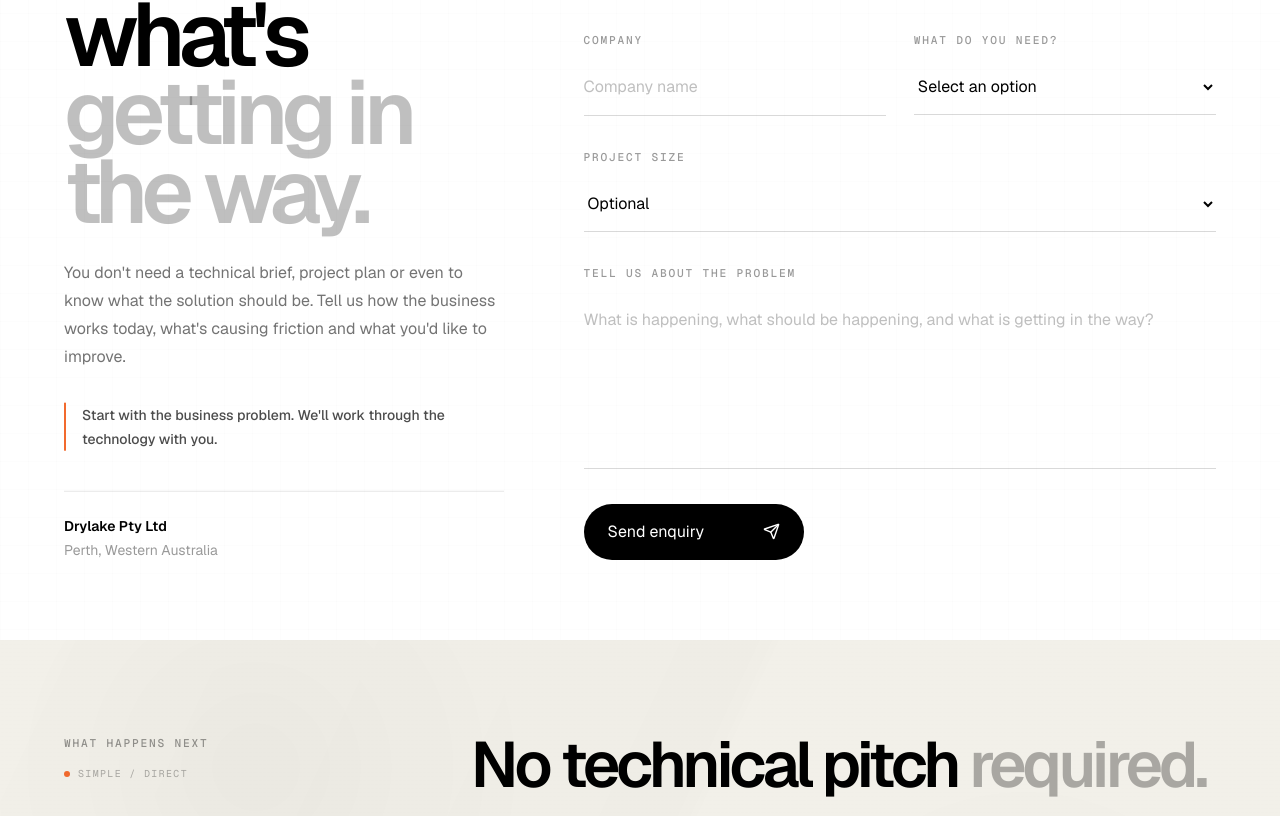
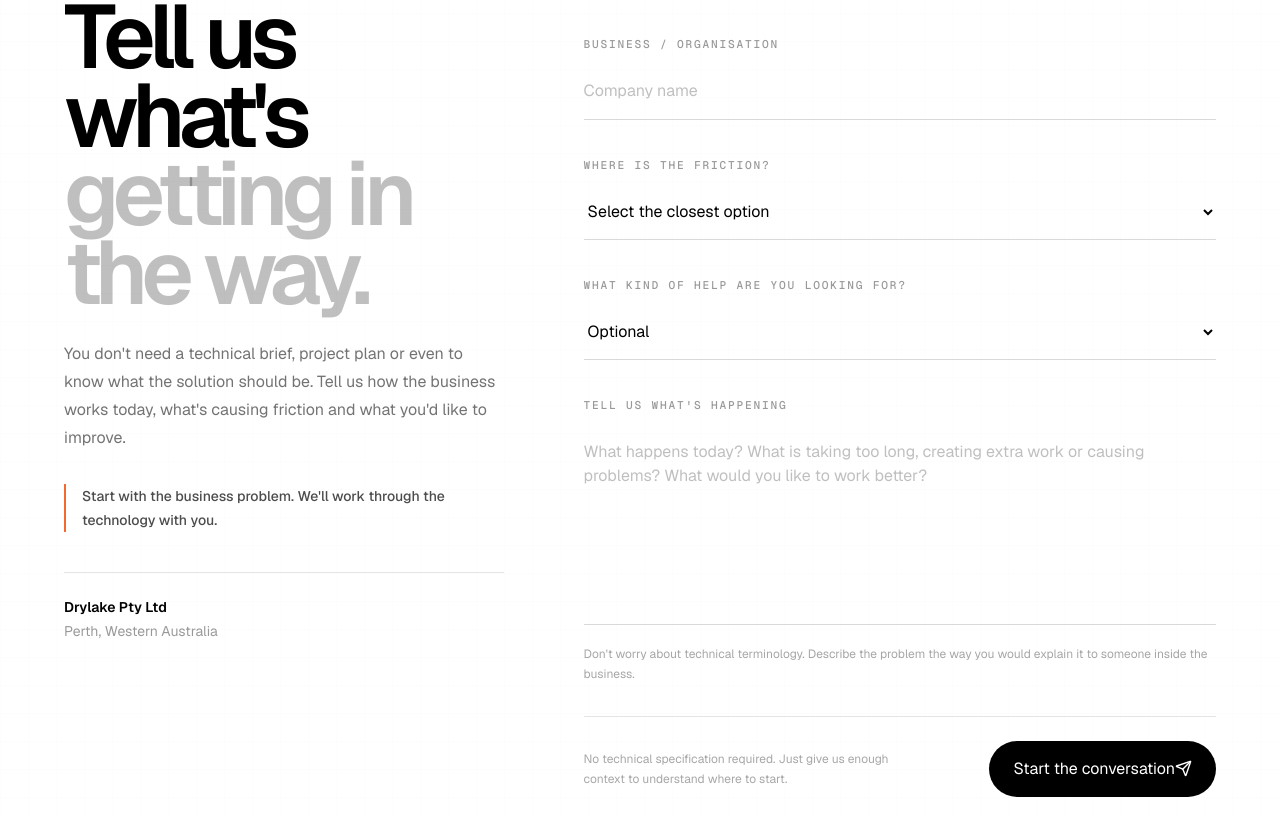
Before and after one commit to wilsonmugwe/drylake-website, a Next.js app: page /contact in a window 1280 px wide. Shown: the part 379-1195 px from the top of the page. Built offline with nearby package versions, Linux system fonts and the light colour scheme; no server answers.

Commit message:
Update ProjectForm.tsx

```diff
--- a/components/forms/ProjectForm.tsx
+++ b/components/forms/ProjectForm.tsx
@@ -1,7 +1,11 @@
 "use client";
 
 import Script from "next/script";
-import { Check, LoaderCircle, Send } from "lucide-react";
+import {
+  Check,
+  LoaderCircle,
+  Send,
+} from "lucide-react";
 import { FormEvent, useState } from "react";
 
 type Status = "idle" | "sending" | "success" | "error";
@@ -13,7 +17,9 @@ export default function ProjectForm() {
   const turnstileSiteKey =
     process.env.NEXT_PUBLIC_TURNSTILE_SITE_KEY;
 
-  async function handleSubmit(event: FormEvent<HTMLFormElement>) {
+  async function handleSubmit(
+    event: FormEvent<HTMLFormElement>
+  ) {
     event.preventDefault();
 
     setStatus("sending");
@@ -28,15 +34,26 @@ export default function ProjectForm() {
 
     if (!turnstileToken) {
       setStatus("error");
-      setError("Please complete the security verification.");
+      setError(
+        "Please complete the security verification."
+      );
       return;
     }
 
+    /*
+     * Keep the existing API property names so the current
+     * /api/contact route continues to work without changes.
+     *
+     * projectType now represents the area of the problem.
+     * budget now represents the likely engagement type.
+     */
     const payload = {
       name: String(formData.get("name") || ""),
       email: String(formData.get("email") || ""),
       company: String(formData.get("company") || ""),
-      projectType: String(formData.get("projectType") || ""),
+      projectType: String(
+        formData.get("projectType") || ""
+      ),
       budget: String(formData.get("budget") || ""),
       message: String(formData.get("message") || ""),
       turnstileToken,
@@ -72,25 +89,35 @@ export default function ProjectForm() {
     }
   }
 
+  /* =====================================================
+     SUCCESS STATE
+     ===================================================== */
+
   if (status === "success") {
     return (
-      <div className="flex min-h-[420px] flex-col justify-center rounded-[2rem] border border-black/10 bg-[#f4f2ec] p-8 sm:p-10">
+      <div className="flex min-h-[440px] flex-col justify-center border border-black/10 bg-[#f4f2ec] p-7 sm:p-10">
         <div className="flex h-12 w-12 items-center justify-center rounded-full bg-black text-white">
           <Check size={20} />
         </div>
 
-        <h2 className="mt-7 text-4xl font-semibold tracking-[-0.055em]">
-          Thanks.
+        <p className="section-label mt-7 text-black/35">
+          Enquiry received
+        </p>
+
+        <h2 className="mt-3 text-4xl font-semibold tracking-[-0.055em] sm:text-5xl">
+          Thanks for reaching out.
         </h2>
 
-        <p className="mt-3 max-w-md leading-7 text-black/50">
-          We&apos;ve received your enquiry.
+        <p className="mt-4 max-w-lg leading-7 text-black/50">
+          We&apos;ve received your enquiry. We&apos;ll review what
+          you&apos;ve shared and use it as the starting point for
+          the conversation.
         </p>
 
         <button
           type="button"
           onClick={() => setStatus("idle")}
-          className="mt-8 w-fit text-sm font-semibold underline underline-offset-4"
+          className="mt-8 w-fit border-b border-black pb-1 text-sm font-semibold"
         >
           Send another enquiry
         </button>
@@ -105,10 +132,14 @@ export default function ProjectForm() {
         strategy="afterInteractive"
       />
 
-      <form onSubmit={handleSubmit} className="space-y-7">
+      <form
+        onSubmit={handleSubmit}
+        className="space-y-8"
+      >
+        {/* Name + email */}
         <div className="grid gap-7 sm:grid-cols-2">
           <Field
-            label="Name"
+            label="Your name"
             name="name"
             required
             maxLength={120}
@@ -116,7 +147,7 @@ export default function ProjectForm() {
           />
 
           <Field
-            label="Email"
+            label="Work email"
             name="email"
             type="email"
             required
@@ -125,70 +156,123 @@ export default function ProjectForm() {
           />
         </div>
 
-        <div className="grid gap-7 sm:grid-cols-2">
+        {/* Company */}
         <Field
-            label="Company"
+          label="Business / organisation"
           name="company"
           maxLength={160}
           placeholder="Company name"
         />
 
+        {/* Problem category */}
         <div>
           <label
             htmlFor="projectType"
             className="section-label text-black/40"
           >
-              What do you need?
+            Where is the friction?
           </label>
 
           <select
             id="projectType"
             name="projectType"
             defaultValue=""
-              className="mt-2 w-full border-b border-black/15 bg-transparent py-4 text-base outline-none focus:border-black"
+            className="mt-2 w-full border-b border-black/15 bg-transparent py-4 text-base outline-none transition-colors focus:border-black"
           >
             <option value="" disabled>
-                Select an option
+              Select the closest option
             </option>
-              <option>Custom Software</option>
-              <option>Business Automation</option>
-              <option>Systems Integration</option>
-              <option>Technical Setup</option>
-              <option>Not sure yet</option>
+
+            <option value="Manual processes">
+              Too much manual work
+            </option>
+
+            <option value="Disconnected systems">
+              Our systems don&apos;t work well together
+            </option>
+
+            <option value="Existing software">
+              We&apos;ve outgrown our current software
+            </option>
+
+            <option value="Customer experience">
+              Customers should be able to do more online
+            </option>
+
+            <option value="Reporting and data">
+              Reporting or data is difficult to manage
+            </option>
+
+            <option value="Website and digital">
+              Website or digital presence
+            </option>
+
+            <option value="AI opportunity">
+              We&apos;re exploring where AI could help
+            </option>
+
+            <option value="Other">
+              Something else
+            </option>
+
+            <option value="Not sure">
+              Not sure yet
+            </option>
           </select>
         </div>
-        </div>
 
+        {/* Engagement */}
         <div>
           <label
             htmlFor="budget"
             className="section-label text-black/40"
           >
-            Project size
+            What kind of help are you looking for?
           </label>
 
           <select
             id="budget"
             name="budget"
             defaultValue=""
-            className="mt-2 w-full border-b border-black/15 bg-transparent py-4 text-base outline-none focus:border-black"
+            className="mt-2 w-full border-b border-black/15 bg-transparent py-4 text-base outline-none transition-colors focus:border-black"
           >
             <option value="" disabled>
               Optional
             </option>
-            <option>Small technical job</option>
-            <option>Defined project</option>
-            <option>Ongoing technical work</option>
-            <option>Not sure yet</option>
+
+            <option value="Solve a specific problem">
+              Solve a specific problem
+            </option>
+
+            <option value="Build a new system">
+              Build a new system
+            </option>
+
+            <option value="Improve an existing system">
+              Improve something we already use
+            </option>
+
+            <option value="Ongoing technical support">
+              Ongoing technical work
+            </option>
+
+            <option value="Explore options">
+              Help us work out what makes sense
+            </option>
+
+            <option value="Not sure">
+              Not sure yet
+            </option>
           </select>
         </div>
 
+        {/* Main problem */}
         <div>
           <label
             htmlFor="message"
             className="section-label text-black/40"
           >
-            Tell us about the problem
+            Tell us what&apos;s happening
           </label>
 
           <textarea
@@ -197,12 +281,19 @@ export default function ProjectForm() {
             required
             minLength={10}
             maxLength={5000}
-            rows={6}
-            placeholder="What is happening, what should be happening, and what is getting in the way?"
+            rows={7}
+            placeholder="What happens today? What is taking too long, creating extra work or causing problems? What would you like to work better?"
             className="mt-2 w-full resize-none border-b border-black/15 bg-transparent py-4 text-base leading-7 outline-none placeholder:text-black/25 focus:border-black"
           />
+
+          <p className="mt-3 text-xs leading-5 text-black/35">
+            Don&apos;t worry about technical terminology. Describe
+            the problem the way you would explain it to someone
+            inside the business.
+          </p>
         </div>
 
+        {/* Security */}
         {turnstileSiteKey ? (
           <div
             className="cf-turnstile"
@@ -216,22 +307,36 @@ export default function ProjectForm() {
           </p>
         )}
 
+        {/* Error */}
         {status === "error" && (
-          <p role="alert" className="text-sm text-red-700">
+          <p
+            role="alert"
+            className="border-l-2 border-red-700 pl-3 text-sm text-red-700"
+          >
             {error}
           </p>
         )}
 
+        {/* Submit */}
+        <div className="flex flex-col gap-3 border-t border-black/10 pt-6 sm:flex-row sm:items-center sm:justify-between">
+          <p className="max-w-xs text-xs leading-5 text-black/35">
+            No technical specification required. Just give us
+            enough context to understand where to start.
+          </p>
+
           <button
             type="submit"
             disabled={
-            status === "sending" || !turnstileSiteKey
+              status === "sending" ||
+              !turnstileSiteKey
             }
-          className="group flex w-full items-center justify-between rounded-full bg-black px-6 py-4 font-semibold text-white disabled:cursor-wait disabled:opacity-60 sm:w-auto sm:min-w-[220px]"
+            className="group flex w-full items-center justify-between rounded-full bg-black px-6 py-4 font-semibold text-white transition-transform hover:-translate-y-0.5 disabled:cursor-wait disabled:translate-y-0 disabled:opacity-60 sm:w-auto sm:min-w-[220px]"
           >
+            <span>
               {status === "sending"
                 ? "Sending..."
-            : "Send enquiry"}
+                : "Start the conversation"}
+            </span>
 
             {status === "sending" ? (
               <LoaderCircle
@@ -245,10 +350,15 @@ export default function ProjectForm() {
               />
             )}
           </button>
+        </div>
       </form>
     </>
   );
 }
+
+/* =========================================================
+   REUSABLE TEXT FIELD
+   ========================================================= */
 
 interface FieldProps {
   label: string;
```
Lines whose indentation alone changed are shown as unchanged.
